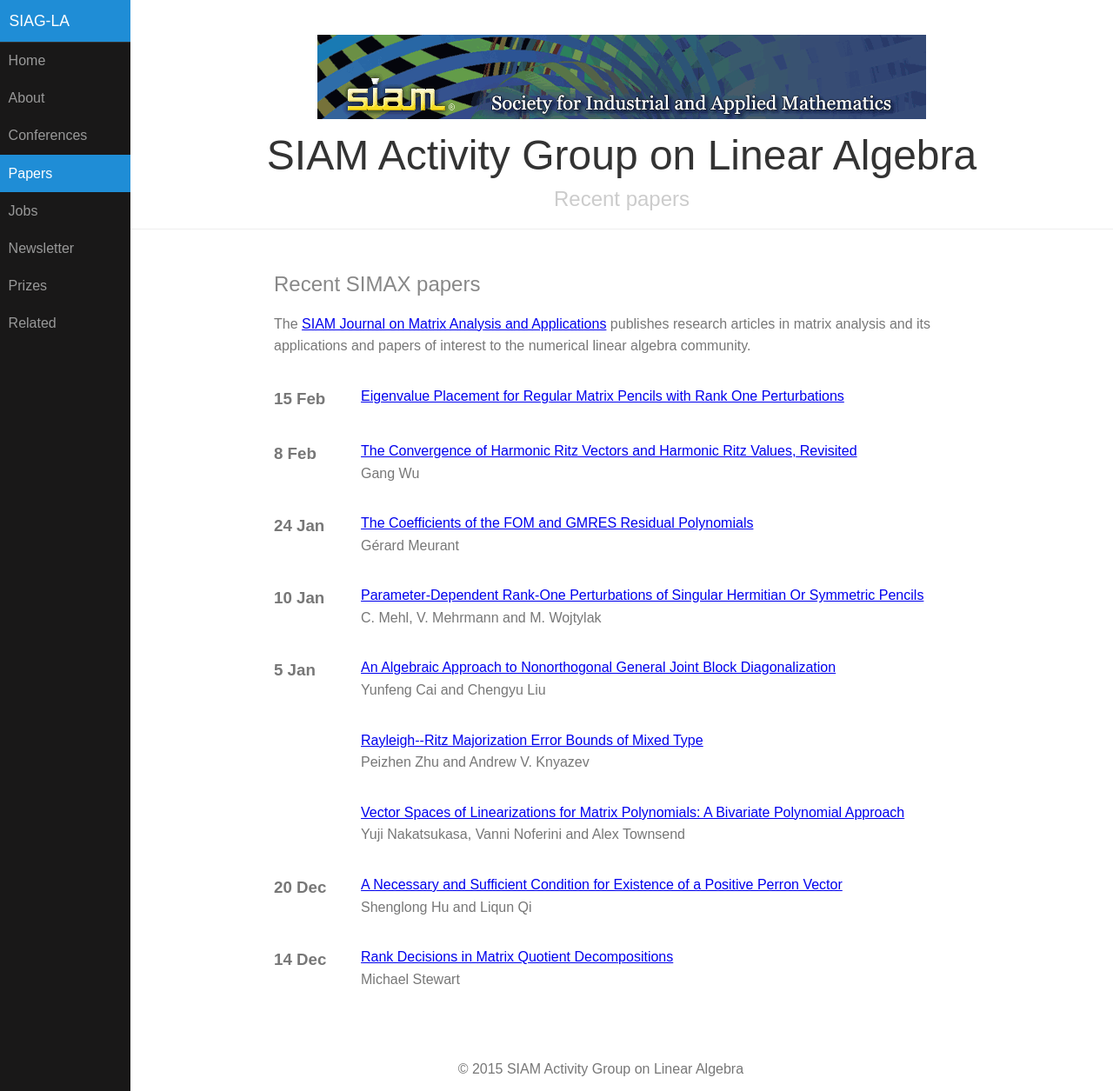
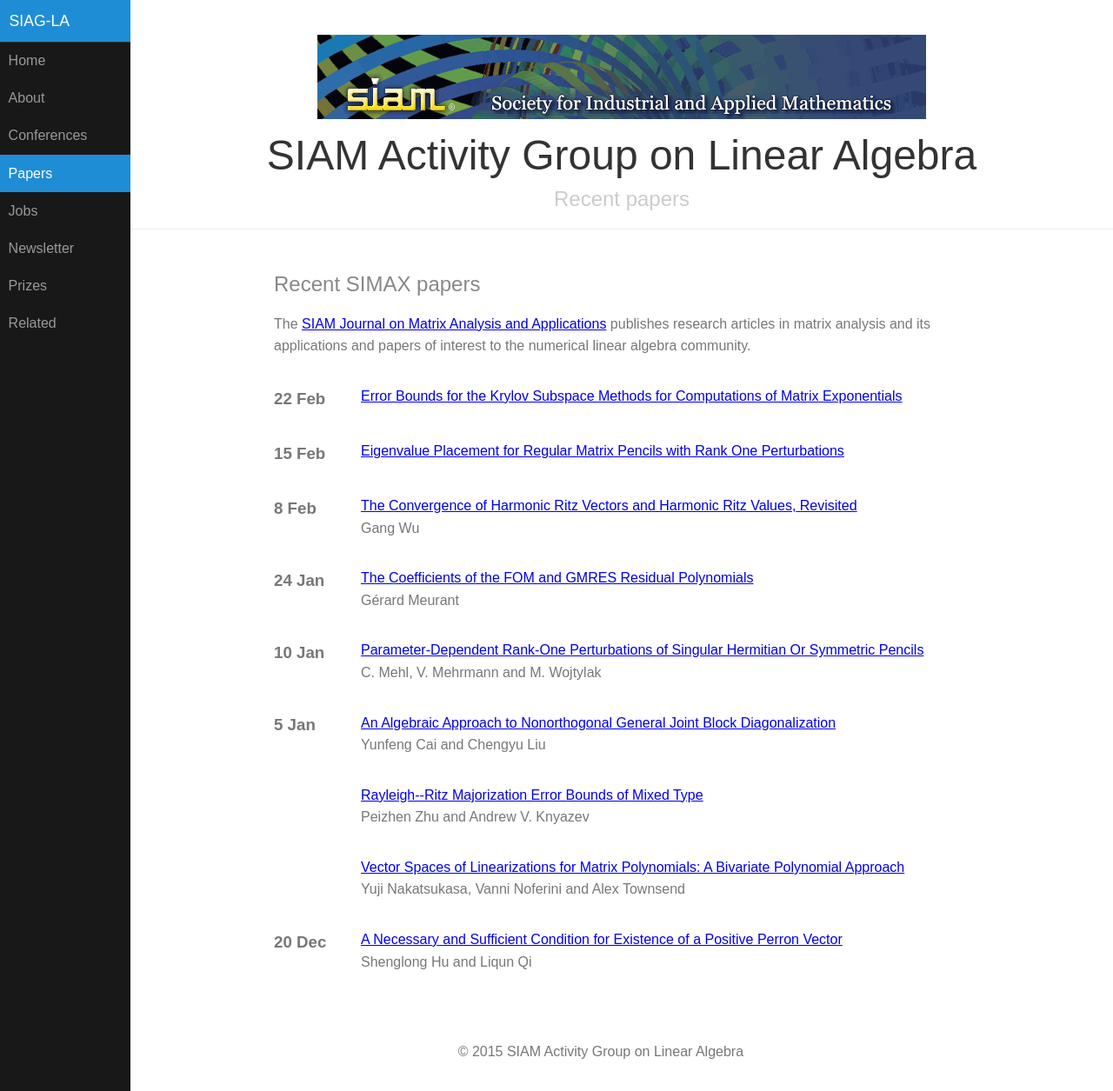
Before and after one commit to dbindel/siagla, a Jekyll site: the page built from simax.html, in a window 1280 px wide and 1255 px high. Shown: the whole window at 87% size. Built offline with Jekyll 4.4.1, drawn with Linux system fonts in a browser that asks for light colours.

Commit message:
Automated updates to simax.yml

```diff
--- a/_data/simax.yml
+++ b/_data/simax.yml
@@ -2035,3 +2035,11 @@
   pp_start: '134'
   title: Eigenvalue Placement for Regular Matrix Pencils with Rank One Perturbations
   volume: '38'
+- authors: ''
+  date: '2017-02-22T08:00:00Z'
+  doi: doi:10.1137/16M1063733
+  link: http://epubs.siam.org/doi/abs/10.1137/16M1063733?ai=s7&mi=3ezuvv&af=R
+  pp_end: '187'
+  pp_start: '155'
+  title: Error Bounds for the Krylov Subspace Methods for Computations of Matrix Exponentials
+  volume: '38'
```
